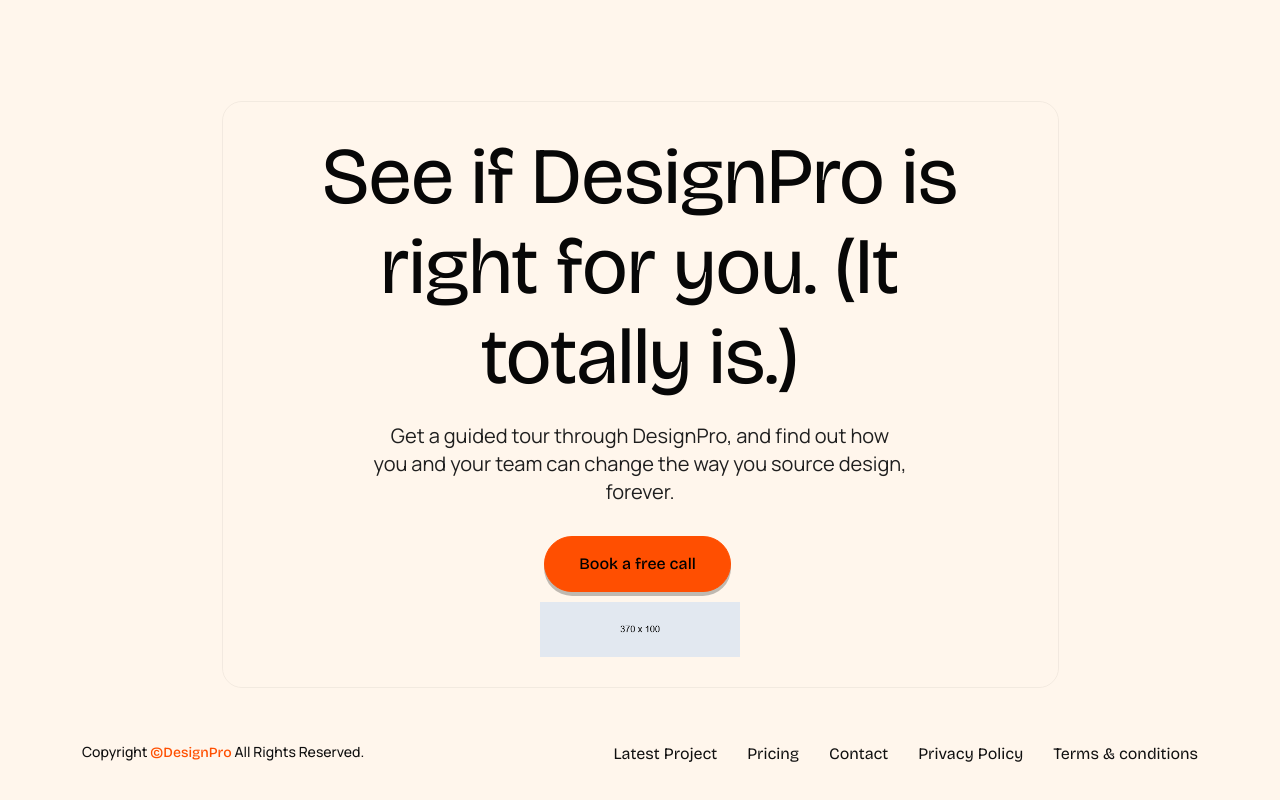
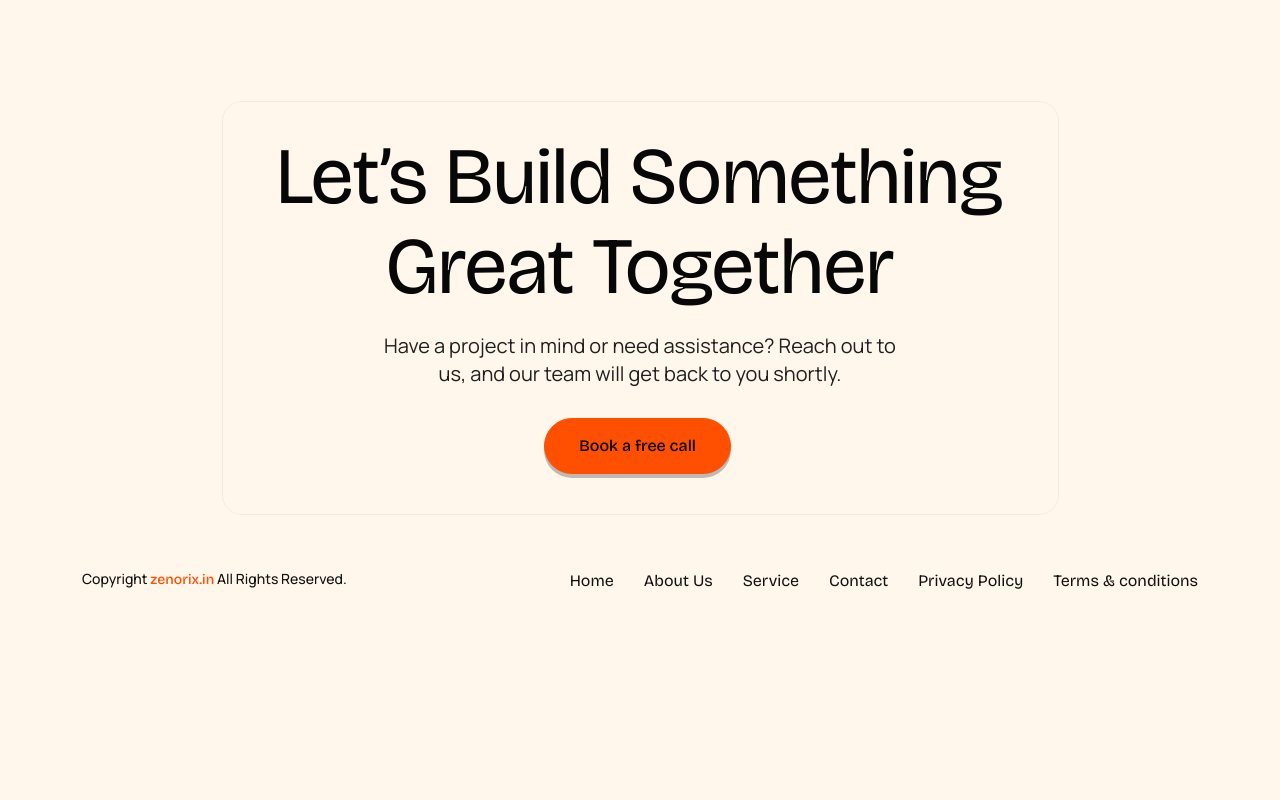
Before and after one commit to mhdafnan2003/Zenorix, a React (Vite) app: page / in a window 1280 px wide. Shown: the part 8108-8908 px from the top of the page. After the commit the page ends 8758 px from the top, so only its background shows below. Built offline with nearby package versions, Linux system fonts and the light colour scheme.

Commit message:
Footer and Contact us

```diff
--- a/src/components/sections/booking.tsx
+++ b/src/components/sections/booking.tsx
@@ -7,15 +7,15 @@ const Booking = () => {
                 <div className="row">
                     <div className="col-lg-12">
                         <SlideUp className="call-to-action-part text-center">
-                            <h2>See if DesignPro is right for you. (It totally is.)</h2>
-                            <p>Get a guided tour through DesignPro, and find out how you and your team can change the way
-                                you source design, forever.</p>
+                            <h2>Let’s Build Something Great Together</h2>
+                            <p>Have a project in mind or need assistance? Reach out to us, and our team will get back to you shortly.</p>
                             <div className="hero-btns">
-                                <a href="#" className="theme-btn">Book a free call</a>
+                                <a href="tel:+916282878105" className="theme-btn">Book a free call</a>
+
                             </div>
-                            <a href="#">
+                            {/* <a href="#">
                                 <img src="/images/logos/logo.png" alt="Logo" title="Logo" />
-                            </a>
+                            </a> */}
                         </SlideUp>
                     </div>
                 </div>
--- a/src/components/sections/footer.tsx
+++ b/src/components/sections/footer.tsx
@@ -6,14 +6,15 @@ const Footer = () => {
                     <div className="row">
                         <div className="col-lg-4">
                             <div className="copyright-text">
-                                <p>Copyright <a href="#">©DesignPro</a> All Rights Reserved.</p>
+                                <p>Copyright <a href="#">zenorix.in</a> All Rights Reserved.</p>
                             </div>
                         </div>
                         <div className="col-lg-8">
                             <div className="footer-bottom-menu">
                                 <ul>
-                                    <li><a href="#">Latest Project</a></li>
-                                    <li><a href="#">Pricing</a></li>
+                                    <li><a href="#">Home</a></li>
+                                    <li><a href="#">About Us</a></li>
+                                    <li><a href="#">Service</a></li>
                                     <li><a href="#">Contact</a></li>
                                     <li><a href="#">Privacy Policy</a></li>
                                     <li><a href="#">Terms &amp; conditions</a></li>
```
